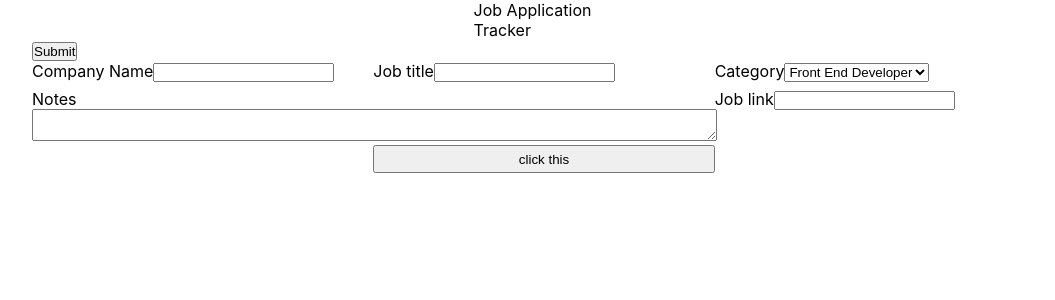
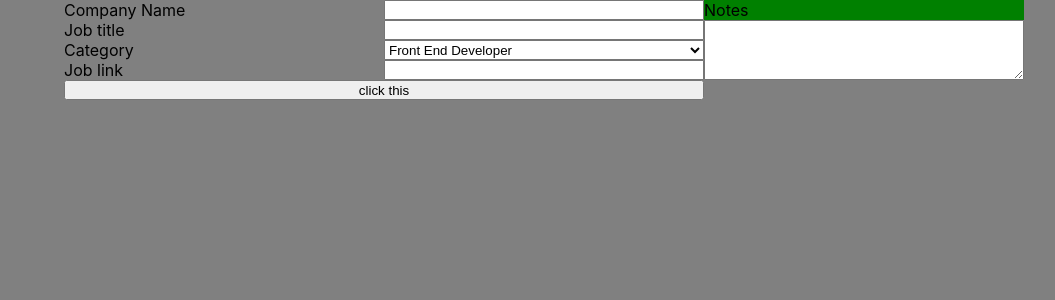
Before and after one commit to carlsopa/ApplicationTracker, a React (Create React App) app: page / in a window 1280 px wide. Shown: the top 300 px of the page, without its empty margins (96-1151 px from the left). Built offline with nearby package versions, Linux system fonts and the light colour scheme.

Commit message:
updated the form so that it will act as a modal

```diff
--- a/src/components/JobForm.js
+++ b/src/components/JobForm.js
@@ -19,44 +19,40 @@ const JobForm = (props) => {
     <div className="modal">
       <div className="modal-content">
         <form id="JobForm">
-          <label>
-            Company Name
+          <label for="company">
+            Company Name</label>
             <input
               type="text"
               id="Company"
               onChange={(e) => setCompany(e.target.value)}
             ></input>
-          </label>
-          <label>
-            Job title
+          <label for="Title">
+            Job title</label>
             <input
               type="text"
               id="Title"
               onChange={(e) => setTitle(e.target.value)}
             ></input>
-          </label>
-          <label>
-            Category
+          <label for="Category">
+            Category</label>
             <select id="Category" onChange={(e) => setCategory(e.target.value)}>
               <option value="Front End Developer">Front End Developer</option>
               <option value="Back End Developer">Back End Developer</option>
               <option value="Non-Developer">Non-Developer</option>
             </select>
-          </label>
-          <label id="Description">
-            Notes
-            <textarea
+          <label id="DescriptionLabel" for="Description">
+            Notes</label>
+            <textarea id="Description"
               onChange={(e) => setDescription(e.target.value)}
             ></textarea>
-          </label>
-          <label>
-            Job link
+
+          <label for="Link">
+            Job link</label>
             <input
               type="text"
               id="Link"
               onChange={(e) => setUrl(e.target.value)}
             ></input>
-          </label>
           <input
             id="SubmitJob"
             type="submit"
--- a/src/design/at.css
+++ b/src/design/at.css
@@ -15,7 +15,7 @@ body {
   margin: 0 auto;
   width: 11vw;
 }
-/* .modal{
+.modal{
   position: fixed;
   left:0px;
   top:0px;
@@ -27,22 +27,24 @@ body {
 .modal-content{
   width:75%;
   margin: 0 auto;
-} */
+}
 #JobForm {
   display: grid;
   grid-template-columns: repeat(3, 1fr);
-  grid-template-rows: repeat(4, 1fr);
+  grid-template-rows: repeat(5, 1fr);
 }
-#Description {
-  grid-column: 1/3;
-  grid-row: 2/4;
+label#DescriptionLabel{
+background-color:green;
+grid-column:3;
+grid-row:1;
 }
-#Description TextArea{
-  width:100%;
+#Description{
+  grid-column:3;
+  grid-row:2/5;
 }
 #SubmitJob {
-  grid-row: 4;
-  grid-column: 2;
+  grid-row: 5;
+  grid-column: 1/3;
 }
 .JobTable{
   position: relative;
```
